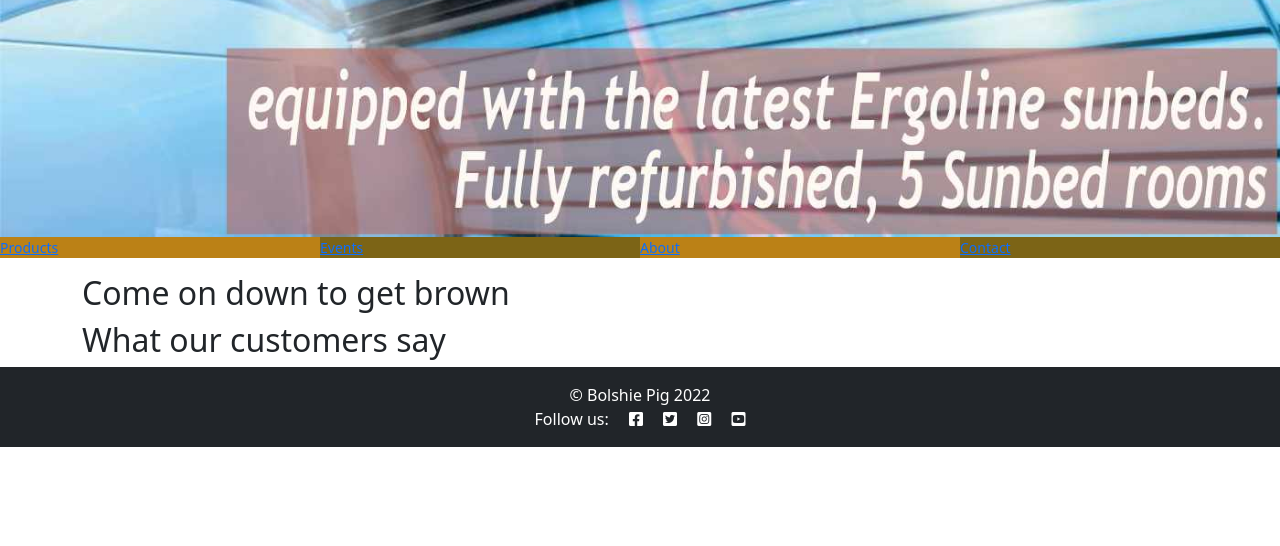
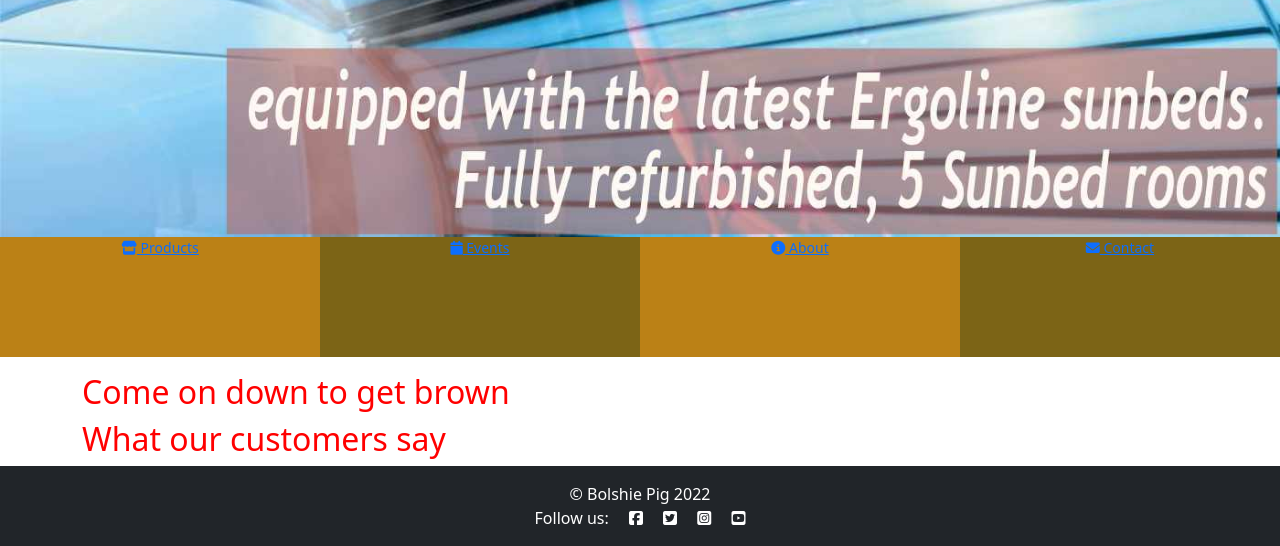
Before and after one commit to marbri-18/only_tan_Essex, a Django app: page / in a window 1280 px wide. Shown: the part 670-1216 px from the top of the page. Before the commit the page ends 1117 px from the top, so only its background shows below. Run offline with Django 3.2, Linux system fonts and the light colour scheme; some libraries are stand-ins or nearby versions.

Commit message:
Add font awesome icons

```diff
--- a/static/css/style.css
+++ b/static/css/style.css
@@ -1,5 +1,14 @@
 
 /* Call to action buttons */
+
+.section-heading {
+    color: red;
+}
+
+h2 {
+    color: red;
+
+}
 
 .button-menu-home {
     background-color: rgb(187, 129, 22);
@@ -15,6 +24,8 @@
 
 
 
+
+
 .button-menu-contact {
     background-color: rgb(124, 100, 22);
 }
@@ -25,9 +36,16 @@
 
 .menu-container {
     font-size: 0;
+
 }
 
 #nav li {
     font-size: 14px;
     padding: 0;
 }
+
+.menu-button {
+    height: 120px;
+    text-align: center;
+    padding: 0;
+}
--- a/templates/base.html
+++ b/templates/base.html
@@ -1,21 +1,24 @@
 {% load static %}
 
 <!DOCTYPE html>
-<html class="h-100">
+<html>
 
 <head>
     <title>The Only Tan Is Essex</title>
-
+    <meta name="viewport" content="width=device-width, initial-scale=1" />
+    <!-- Google fonts -->
     <link rel="preconnect" href="https://fonts.gstatic.com">
     <link href="https://fonts.googleapis.com/css2?family=Roboto:wght@300&display=swap" rel="stylesheet">
     <link href="https://fonts.googleapis.com/css2?family=Lato:wght@300;700&display=swap" rel="stylesheet">
-    <link rel="stylesheet" href="https://cdnjs.cloudflare.com/ajax/libs/font-awesome/5.15.3/css/all.min.css">
-    <meta name="viewport" content="width=device-width, initial-scale=1" />
+    <!-- Font Awesome -->
+    <script src="https://kit.fontawesome.com/934d446d13.js" crossorigin="anonymous"></script>
+    <!-- Bootstrap-->
     <link href="https://cdn.jsdelivr.net/npm/bootstrap@5.0.1/dist/css/bootstrap.min.css" rel="stylesheet"
         integrity="sha384-+0n0xVW2eSR5OomGNYDnhzAbDsOXxcvSN1TPprVMTNDbiYZCxYbOOl7+AMvyTG2x" crossorigin="anonymous">
     <script src="https://cdn.jsdelivr.net/npm/bootstrap@5.0.1/dist/js/bootstrap.bundle.min.js"
         integrity="sha384-gtEjrD/SeCtmISkJkNUaaKMoLD0//ElJ19smozuHV6z3Iehds+3Ulb9Bn9Plx0x4" crossorigin="anonymous">
     </script>
+    <!-- Internal stylesheets-->
     <link rel="stylesheet" href="{% static 'css/style.css' %}">
 
 </head>
--- a/templates/index.html
+++ b/templates/index.html
@@ -14,17 +14,17 @@
         <div class="buttons-container col">
             <!-- Call to action buttons go here-->
             <ul id="nav" class="list-inline menu-container">
-                <li class="col-6 col-sm-3 list-inline-item button-menu-home">
-                    <a href="/product"><span>Products</span></a>
+                <li class="col-6 col-sm-3 list-inline-item button-menu-home menu-button">
+                    <a href="/product"><i class="fa-solid fa-store"></i><span> Products</span></a>
                 </li>
-                <li class="col-6 col-sm-3 list-inline-item button-menu-events">
-                    <a href="/events"><span>Events</span></a>
+                <li class="col-6 col-sm-3 list-inline-item button-menu-events menu-button">
+                    <a href="/events"><i class="fa-solid fa-calendar"></i><span> Events</span></a>
                 </li>
-                <li class="col-6 col-sm-3 list-inline-item button-menu-about">
-                    <a href="/about"><span>About</span></a>
+                <li class="col-6 col-sm-3 list-inline-item button-menu-about menu-button">
+                    <a href="/about"><i class="fa-solid fa-circle-info"></i><span> About</span></a>
                 </li>
-                <li class="col-6 col-sm-3 list-inline-item button-menu-contact">
-                    <a href="/contact"><span>Contact</span></a>
+                <li class="col-6 col-sm-3 list-inline-item button-menu-contact menu-button">
+                    <a href="/contact" class="menu-item"><i class="fa-solid fa-envelope"></i><span> Contact</span></a>
                 </li>
 
             </ul>
```
